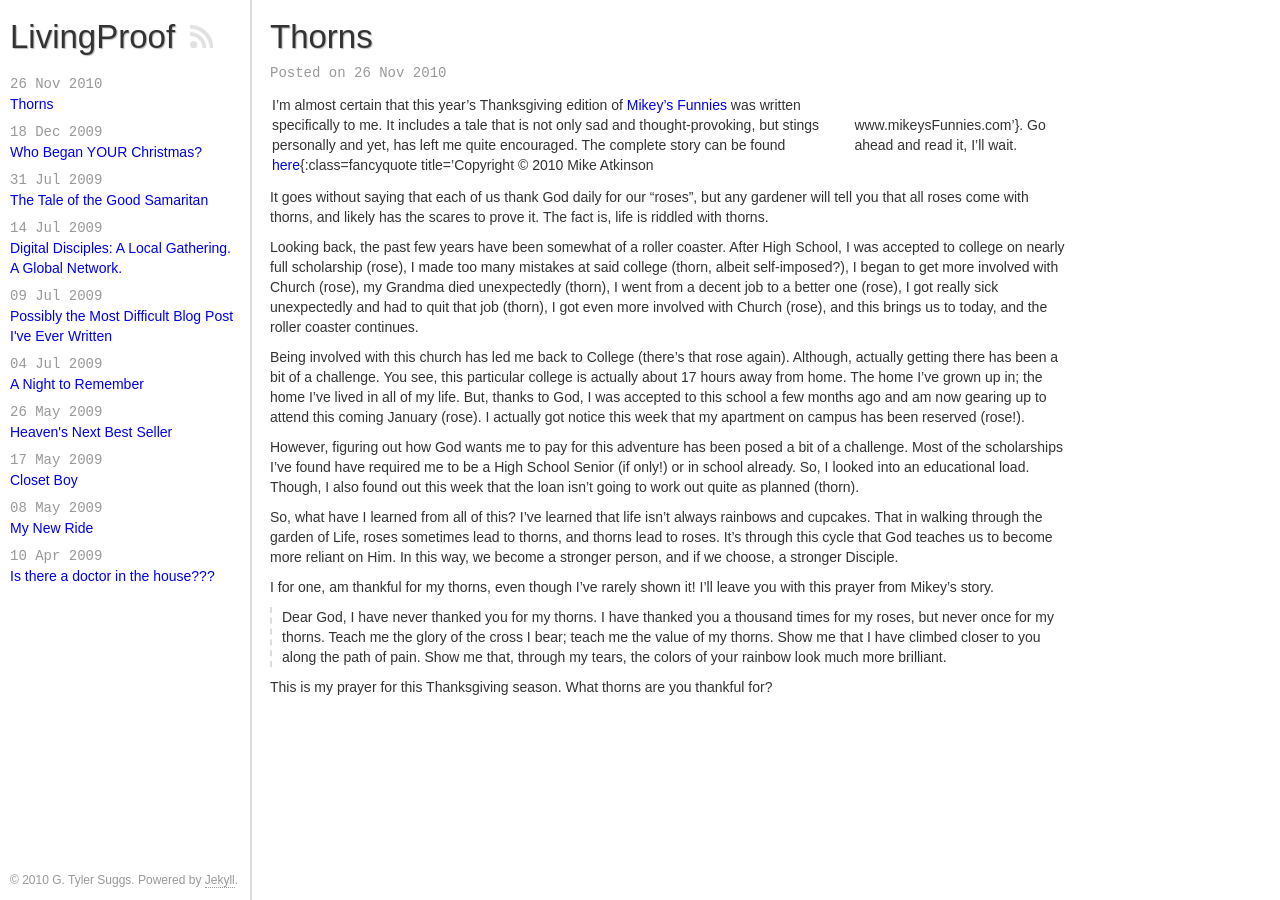
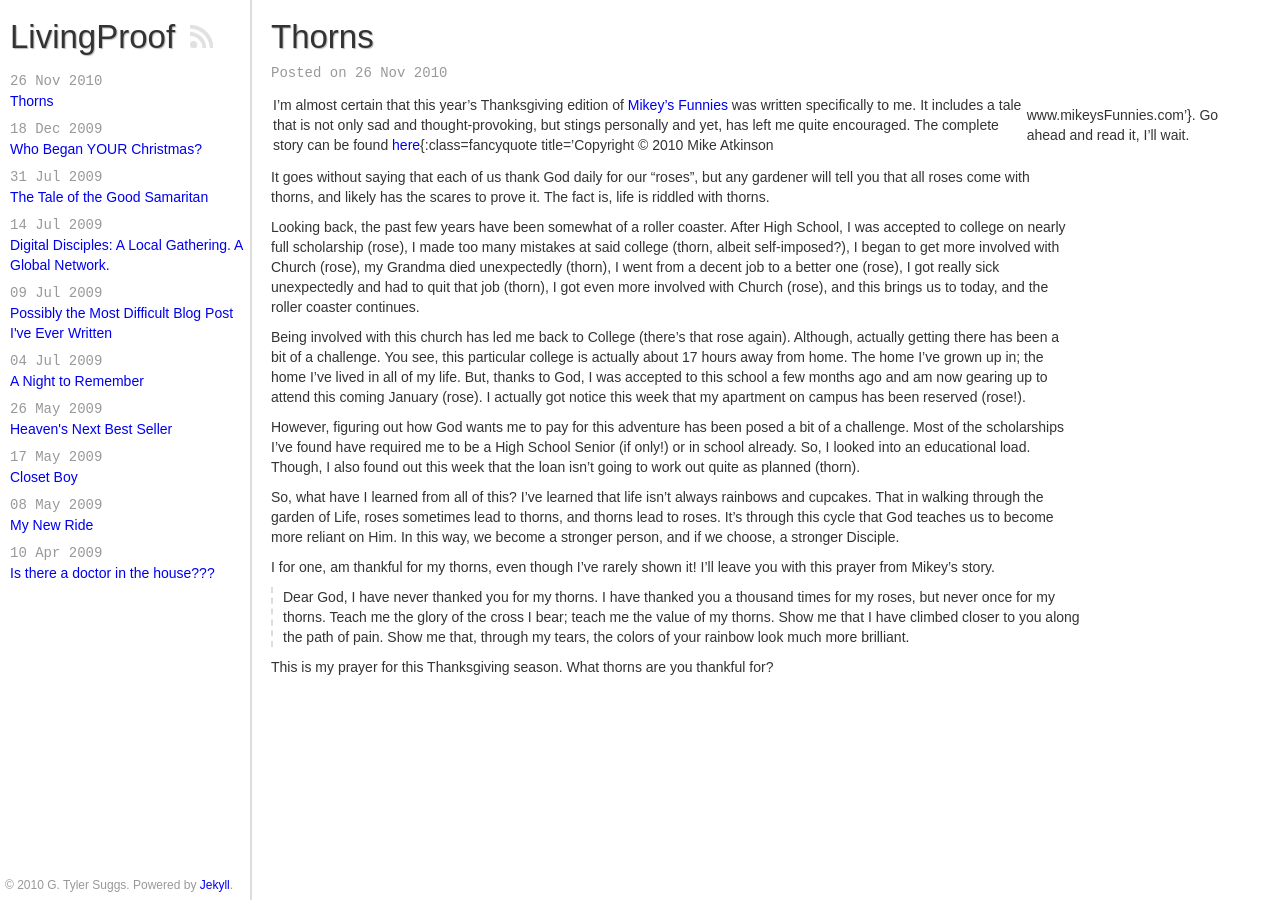
Before and after one commit to tylersuggs/tylersuggs.github.com, a Jekyll site: the page built from index.html, in a window 1280 px wide. Built offline with Jekyll 4.4.1, drawn with Linux system fonts in a browser that asks for light colours; nearby versions of some CDN libraries; Markdown is read by kramdown in place of the engine named in the settings; comment, search, counter and statistics services are not loaded.

Commit message:
Fixed overflow and scrolling issues with default template.

```diff
--- a/_layouts/default.html
+++ b/_layouts/default.html
@@ -6,21 +6,29 @@
 	<link href="http://feeds.feedburner.com/livingproof/feed" rel="alternate" title="LivingProof" type="application/atom+xml" />
 	<link rel="stylesheet" href="/css/style.css" type="text/css" media="all" charset="utf-8">
 	<link rel="stylesheet" href="/css/jquery.fancybox-1.3.4.css" type="text/css" media="screen" charset="utf-8">
+	<link rel="stylesheet" href="/css/jquery.jscrollpane.css" type="text/css" media="screen" charset="utf-8">
 	<script type="text/javascript" src="http://ajax.googleapis.com/ajax/libs/jquery/1.4.2/jquery.min.js"></script>
 	<script type="text/javascript" src="/js/jquery.fancybox-1.3.4.pack.js"></script>
+	<script type="text/javascript" src="/js/jquery.mousewheel-3.0.4.pack.js"></script>
+	<script type="text/javascript" src="/js/jquery.jscrollpane.min.js"></script>
+	<script type="text/javascript" src="/js/jscrollpane.init.js"></script
 </head>
 <body>
 	<div id="wrapper">
-		<div id='post-list'>
-			<h1>LivingProof</h1>
-			<span id="rss"><a href="http://feeds.feedburner.com/livingproof/feed"></a></span>
+		<div id='sidebar'>
+			<div id="header">
+				<h1>LivingProof</h1>
+				<span id="rss"><a href="http://feeds.feedburner.com/livingproof/feed"></a></span>
+			</div>
+			<div id="post-list" class="scrollable" style="overflow: auto;">
 			<ul>
 				{% for post in site.posts %}
 				<li><span class="timestamp">{{ post.date | date_to_string }}</span> <br><a href="{{ post.url }}">{{ post.title }}</a></li>
 				{% endfor %}
 			</ul>
-			<div id="footer">&copy 2010 G. Tyler Suggs. Powered by <a href="http://jekyllrb.com">Jekyll</a>.</div>
+			</div>
 		</div>
+		<div id="footer" style="clear:both;">&copy 2010 G. Tyler Suggs. Powered by <a href="http://jekyllrb.com">Jekyll</a>.</div>
 		<div id="post-content">
 		{{ content }}
 		</div>
@@ -37,7 +45,6 @@
 	        w.addEventListener?w.addEventListener("load",gs,false):w.attachEvent("onload",gs);
 	    })(window);
 	</script>
-	</script>
 	<script type="text/javascript">
 		$('.fancyquote').fancybox({
 			'width': '75%',
--- /dev/null
+++ b/css/jquery.jscrollpane.css
@@ -0,0 +1,111 @@
+/*
+ * CSS Styles that are needed by jScrollPane for it to operate correctly.
+ *
+ * Include this stylesheet in your site or copy and paste the styles below into your stylesheet - jScrollPane
+ * may not operate correctly without them.
+ */
+
+.jspContainer {
+    overflow: hidden;
+    position: relative;
+}
+
+.jspPane {
+    position: absolute;
+}
+
+.jspVerticalBar {
+    position: absolute;
+    top: 0;
+    right: 0;
+    width: 5px;
+    height: 100%;
+}
+
+.jspHorizontalBar {
+    position: absolute;
+    bottom: 0;
+    left: 0;
+    width: 100%;
+    height: 10px;
+}
+
+.jspVerticalBar *,
+.jspHorizontalBar * {
+    margin: 0;
+    padding: 0;
+}
+
+.jspCap {
+    display: none;
+}
+
+.jspHorizontalBar .jspCap {
+    float: left;
+}
+
+.jspDrag,
+.jspTrack {
+    -moz-border-radius: 5px;
+    -webkit-border-radius: 5px;
+    border-radius: 5px;
+}
+
+.jspTrack {
+    background: #fff; /*d2ccbf*/
+    position: relative;
+}
+
+.jspDrag {
+    -moz-box-shadow: #fff 0 0 10px;
+    -webkit-box-shadow: #fff 0 0 10px;
+    box-shadow: #fff 0 0 10px;
+    background: #ccc; ;/*#938e82*/
+    position: relative;
+    top: 0;
+    left: 0;
+    cursor: pointer;
+}
+
+.jspHorizontalBar .jspTrack,
+.jspHorizontalBar .jspDrag {
+    float: left;
+    height: 100%;
+}
+
+.jspArrow {
+    background: #50506d;
+    text-indent: -20000px;
+    display: block;
+    cursor: pointer;
+}
+
+.jspArrow.jspDisabled {
+    cursor: default;
+    background: #80808d;
+}
+
+.jspVerticalBar .jspArrow {
+    height: 16px;
+}
+
+.jspHorizontalBar .jspArrow {
+    width: 16px;
+    float: left;
+    height: 100%;
+}
+
+.jspVerticalBar .jspArrow:focus {
+    outline: none;
+}
+
+.jspCorner {
+    background: #eeeef4;
+    float: left;
+    height: 100%;
+}
+
+/* Yuk! CSS Hack for IE6 3 pixel bug :( */
+* html .jspCorner {
+    margin: 0 -3px 0 0;
+}
--- a/css/style.css
+++ b/css/style.css
@@ -11,11 +11,12 @@
 body {
 	font: 14px/20px Arial, "Helvetica Neue", sans-serif;
 	color: #333;
-}
-
-div#wrapper {
-	margin: 0 auto;
-	postion: absolute;
+	border: 0 none;
+    height: 100%;
+    margin: 0;
+    max-height: 100%;
+    overflow: hidden;
+    padding: 0;
 }
 
 h1 {
@@ -55,6 +56,8 @@
 
 p {
 	margin: 10px 0px;
+	min-width: 700px;
+	max-width: 800px;
 }
 
 p a {
@@ -75,19 +78,35 @@
 	border-left: 2px dashed #ddd;
 }
 
-div#post-list {
+div#post-content {
+	position: absolute;
+	left: 251px;
+	top: 0px;
+	bottom: 0px;
+	padding-left: 20px;
+	padding-right: 20px;
+	padding-top: 20px;
+	overflow: auto;
+}
+
+div#sidebar {
 	width: 230px;
+	position: absolute;
+	left: 0px;
+	top: 0px;
+	bottom: 0px;
 	margin-left: 10px;
 	padding-top: 20px;
 	padding-right: 10px;
-	position: fixed;
-	top: 0;
-	left: 0;
-	bottom: 0;
 	border-right: 2px solid #ddd;
 }
 
-div#post-list ul {
+div#post-list {
+	position: absolute;
+	left: 0px;
+	top: 50px;
+	bottom: 20px;
+	overflow: auto;
 	margin-top: 20px;
 }
 
@@ -95,7 +114,7 @@
 	margin-bottom: 7px;
 }
 
-div#post-list span#rss a {
+div#sidebar span#rss a {
 	display: block;
 	width: 23px;
 	height: 23px;
@@ -106,37 +125,29 @@
 	left: 180px;
 }
 
-div#post-list span#rss a:hover {
+div#sidebar span#rss a:hover {
 	background: url('/images/rss_icon_o.png') no-repeat;
 	opacity: 0.75;
 }
 
-div#post-list #footer {
-	position: fixed;
+#footer {
+	position: absolute;
 	bottom: 0;
+	height: 15px;
+	padding-left: 5px;
 	padding-bottom: 10px;
 	font-size: 12px;
 	color: #999;
 	background: #fff;
 }
 
-div#post-list #footer a {
+div#sidebar #footer a {
 	color: #999;
 	border-bottom: 1px dotted #999;
 }
 
-div#post-list #footer a:hover {
+div#sidebar #footer a:hover {
 	text-shadow: #bbb 1px 1px 1px;
-}
-
-div#post-content {
-	margin-left: 250px;
-	padding-left: 20px;
-	padding-right: 20px;
-	padding-top: 20px;
-	min-width: 700px;
-	max-width: 800px;
-	height: 100%;
 }
 
 span.timestamp {
--- /dev/null
+++ b/js/jscrollpane.init.js
@@ -0,0 +1,39 @@
+$(function()
+{
+	$('.scrollable').each(
+		function()
+		{
+			$(this).jScrollPane(
+				{
+					showArrows: $(this).is('.arrow')
+				}
+			);
+			var api = $(this).data('jsp');
+			var throttleTimeout;
+			$(window).bind(
+				'resize',
+				function()
+				{
+					if ($.browser.msie) {
+						// IE fires multiple resize events while you are dragging the browser window which
+						// causes it to crash if you try to update the scrollpane on every one. So we need
+						// to throttle it to fire a maximum of once every 50 milliseconds...
+						if (!throttleTimeout) {
+							throttleTimeout = setTimeout(
+								function()
+								{
+									api.reinitialise();
+									throttleTimeout = null;
+								},
+								50
+							);
+						}
+					} else {
+						api.reinitialise();
+					}
+				}
+			);
+		}
+	)
+
+});
```
Also changed, not shown: js/jquery.jscrollpane.min.js (added), 2 other files.
